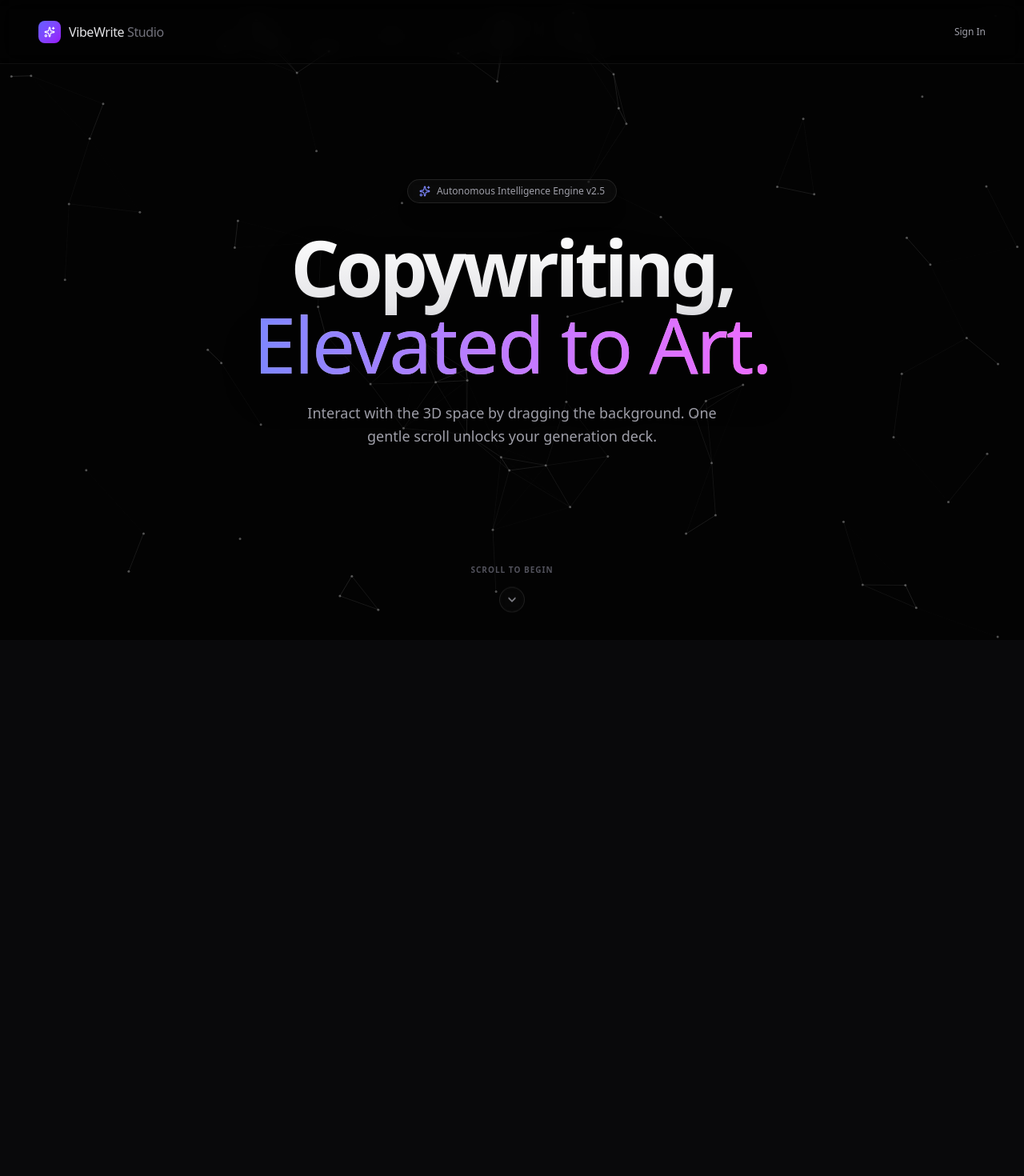
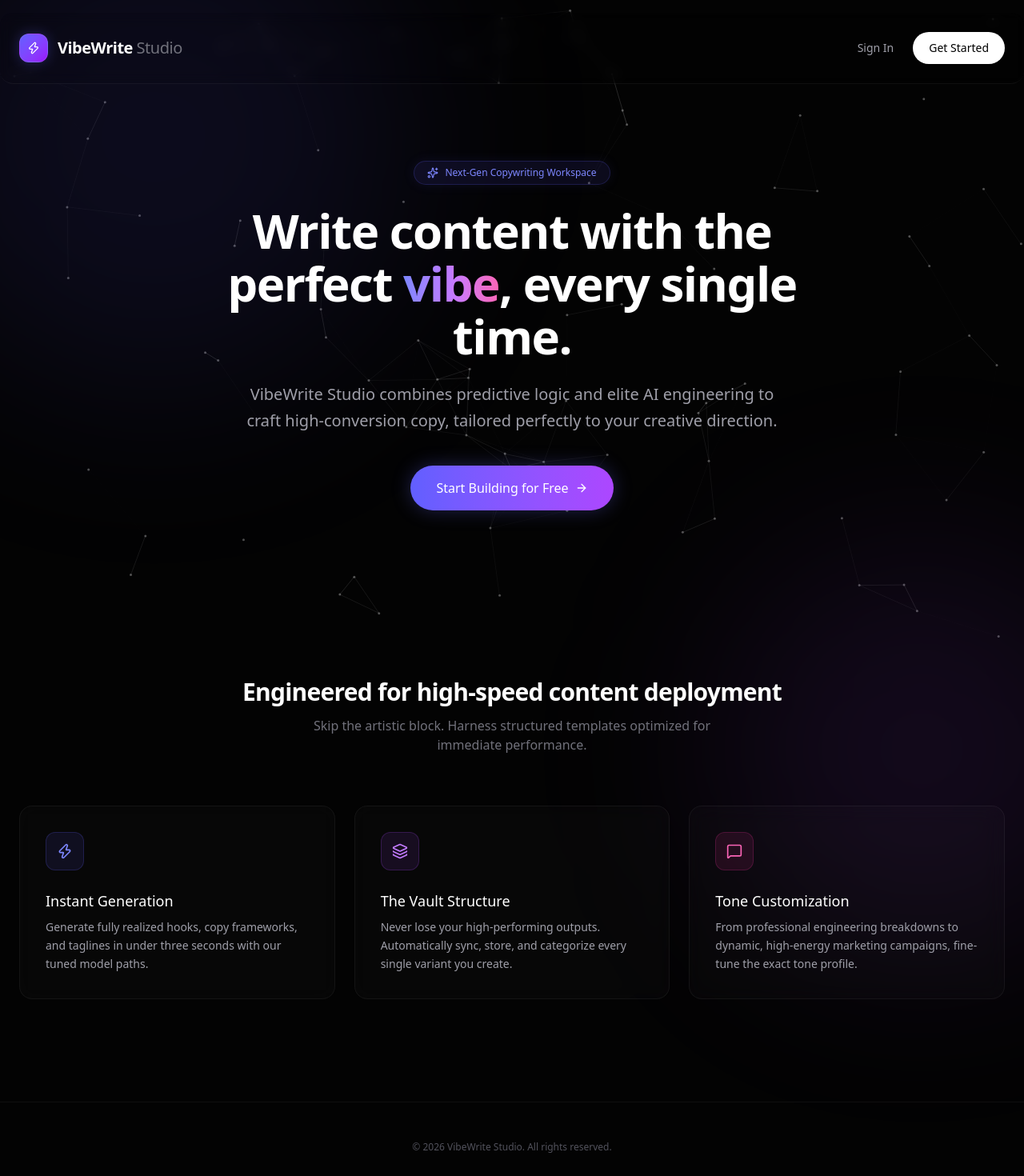
Before and after one commit to aneeshmoturu/vibewrite-app, a Next.js app: page / in a window 1280 px wide. Shown: the top 1470 px of the page at 80% size. Before the commit the page ends 800 px from the top, so only its background shows below. Built offline with nearby package versions, Linux system fonts and the light colour scheme; no server answers.

Commit message:
Final Polish: Added Sonner, Skeleton, and Vault page

```diff
--- a/package.json
+++ b/package.json
@@ -14,13 +14,16 @@
     "@google/generative-ai": "^0.24.1",
     "@prisma/client": "^6.19.3",
     "@splinetool/react-spline": "^4.1.0",
+    "@stripe/stripe-js": "^9.7.0",
     "framer-motion": "^12.40.0",
     "lucide-react": "^1.17.0",
     "next": "^15.3.3",
     "openai": "^6.39.1",
     "react": "^19.1.0",
     "react-dom": "^19.1.0",
-    "react-markdown": "^10.1.0"
+    "react-markdown": "^10.1.0",
+    "sonner": "^2.0.7",
+    "stripe": "^22.2.0"
   },
   "devDependencies": {
     "@eslint/eslintrc": "^3.3.1",
--- a/src/actions/generate.ts
+++ b/src/actions/generate.ts
@@ -29,14 +29,17 @@ export async function generateProductCopy(formData: FormData) {
     You must seamlessly include the following key features: ${keywords}.
     Make it punchy, persuasive, and ready to publish on a website. Keep it strictly under 3 paragraphs.`;
 
-const model = genAI.getGenerativeModel({ model: "gemini-2.5-flash" });    const aiResponse = await model.generateContent(prompt);
+    const model = genAI.getGenerativeModel({ model: "gemini-2.5-flash" });
+    const aiResponse = await model.generateContent(prompt);
     const generatedCopy = aiResponse.response.text();
 
-    // 2. Save the generation to history
+    // 2. Save the generation to history (UPDATED TO MATCH NEW SCHEMA)
     await prisma.generation.create({
       data: {
         userId: userId,
-        prompt: `[${tone}] ${productName} - ${keywords}`,
+        productName: productName,
+        keywords: keywords,
+        tone: tone,
         content: generatedCopy,
       },
     });
@@ -48,6 +51,7 @@ const model = genAI.getGenerativeModel({ model: "gemini-2.5-flash" });    const
     });
 
     revalidatePath("/dashboard");
+    revalidatePath("/dashboard/history"); // Also revalidate the Vault!
 
     return { success: true, data: generatedCopy };
 
--- a/src/app/dashboard/GeneratorForm.tsx
+++ b/src/app/dashboard/GeneratorForm.tsx
@@ -5,6 +5,7 @@ import { generateProductCopy } from "@/actions/generate";
 import { motion } from "framer-motion";
 import { Sparkles, Copy, Check, AlertCircle } from "lucide-react";
 import ReactMarkdown from "react-markdown";
+import { toast } from "sonner";
 
 export default function GeneratorForm() {
   const [loading, setLoading] = useState(false);
@@ -30,6 +31,12 @@ export default function GeneratorForm() {
   const handleCopy = () => {
     navigator.clipboard.writeText(result);
     setCopied(true);
+
+    toast.success("Copied to clipboard", {
+      description: "Your copy is ready to be pasted anywhere.",
+      duration: 3000,
+    });
+
     setTimeout(() => setCopied(false), 2000);
   };
 
@@ -122,6 +129,7 @@ export default function GeneratorForm() {
           {/* The Content Area */}
           <div className="flex-1 overflow-y-auto custom-scrollbar pr-2">
 
+            {/* Idle State */}
             {!result && !error && !loading && (
               <div className="h-full flex flex-col items-center justify-center text-zinc-600 space-y-4">
                 <Sparkles className="w-8 h-8 opacity-20" />
@@ -131,13 +139,28 @@ export default function GeneratorForm() {
               </div>
             )}
 
+            {/* NEW: Premium Skeleton Loading State */}
             {loading && (
-              <div className="h-full flex flex-col items-center justify-center space-y-4">
-                <div className="w-6 h-6 border-2 border-indigo-500/30 border-t-indigo-500 rounded-full animate-spin" />
-                <p className="text-sm text-zinc-500 animate-pulse">Drafting optimal copy...</p>
+              <div className="flex flex-col space-y-6 pt-2 w-full">
+                {/* Simulated Heading */}
+                <div className="h-6 w-1/3 bg-white/5 rounded-md animate-pulse" />
+
+                {/* Simulated Paragraph 1 */}
+                <div className="space-y-3">
+                  <div className="h-4 w-full bg-white/5 rounded-md animate-pulse" />
+                  <div className="h-4 w-11/12 bg-white/5 rounded-md animate-pulse" style={{ animationDelay: '100ms' }} />
+                  <div className="h-4 w-4/5 bg-white/5 rounded-md animate-pulse" style={{ animationDelay: '200ms' }} />
+                </div>
+
+                {/* Simulated Paragraph 2 */}
+                <div className="space-y-3 pt-4">
+                  <div className="h-4 w-full bg-white/5 rounded-md animate-pulse" style={{ animationDelay: '150ms' }} />
+                  <div className="h-4 w-5/6 bg-white/5 rounded-md animate-pulse" style={{ animationDelay: '250ms' }} />
+                </div>
               </div>
             )}
 
+            {/* Error State */}
             {error && !loading && (
               <div className="p-4 bg-red-500/10 border border-red-500/20 rounded-xl flex items-start gap-3 text-red-400 text-sm">
                 <AlertCircle className="w-5 h-5 shrink-0" />
@@ -145,6 +168,7 @@ export default function GeneratorForm() {
               </div>
             )}
 
+            {/* Success Result State */}
             {result && !loading && (
               <motion.div
                 initial={{ opacity: 0 }}
--- a/src/app/dashboard/history/page.tsx
+++ b/src/app/dashboard/history/page.tsx
@@ -1,18 +1,18 @@
 import { auth } from "@clerk/nextjs/server";
 import { redirect } from "next/navigation";
-import prisma from "@/lib/prisma";
 import Link from "next/link";
-import { ArrowLeft, Clock } from "lucide-react";
-import InteractiveWireframe from "../../InteractiveWireframe";
-import CopyButton from "./CopyButton";
+import { ArrowLeft, Clock, FileText, Zap, Search } from "lucide-react";
+import InteractiveWireframe from "@/app/InteractiveWireframe";
+import { UserButton } from "@clerk/nextjs";
+import prisma from "@/lib/prisma"; // <-- 1. Import Prisma
 
 export default async function HistoryPage() {
   const { userId } = await auth();
   if (!userId) redirect("/");
 
-  // Fetch all generations for this user, newest first!
-  const generations = await prisma.generation.findMany({
-    where: { userId },
+  // 2 & 3. Fetch real data from the database, ordered by newest first!
+  const pastGenerations = await prisma.generation.findMany({
+    where: { userId: userId },
     orderBy: { createdAt: "desc" },
   });
 
@@ -22,47 +22,88 @@ export default async function HistoryPage() {
 
       <div className="relative z-10 p-6 sm:p-12 max-w-5xl mx-auto flex flex-col min-h-screen pointer-events-none">
 
-        {/* Header */}
+        {/* Simple Header */}
         <header className="flex justify-between items-center mb-12 py-4 border-b border-white/10 backdrop-blur-md bg-black/20 px-6 rounded-2xl pointer-events-auto shadow-2xl">
-          <div className="flex items-center gap-3">
-            <Link href="/dashboard" className="p-2 hover:bg-white/10 rounded-full transition-colors mr-2">
-              <ArrowLeft className="w-5 h-5 text-zinc-400" />
+          <div className="flex items-center gap-4">
+            <Link
+              href="/dashboard"
+              className="p-2 hover:bg-white/10 rounded-full transition-colors border border-transparent hover:border-white/10"
+            >
+              <ArrowLeft className="w-5 h-5 text-zinc-400 hover:text-white" />
             </Link>
-            <div className="w-10 h-10 rounded-xl bg-gradient-to-br from-zinc-700 to-zinc-900 flex items-center justify-center border border-white/10 shadow-[0_0_20px_rgba(255,255,255,0.1)]">
-              <Clock className="w-5 h-5 text-white" />
-            </div>
-            <h1 className="text-2xl font-semibold tracking-tight text-white">
-              Generation <span className="text-zinc-500 font-normal">Vault</span>
+            <div className="h-6 w-px bg-white/10" />
+            <h1 className="text-xl font-semibold tracking-tight text-white flex items-center gap-2">
+              <Clock className="w-5 h-5 text-indigo-400" />
+              The Vault
             </h1>
+          </div>
+
+          <div className="ring-2 ring-white/10 rounded-full shadow-lg transition-transform hover:scale-105 bg-black flex items-center justify-center pointer-events-auto">
+            <UserButton appearance={{ elements: { avatarBox: "w-10 h-10" } }} />
           </div>
         </header>
 
-        {/* The Vault Content */}
-        <div className="pointer-events-auto space-y-6">
-          {generations.length === 0 ? (
-            <div className="text-center py-20 bg-white/[0.02] border border-white/5 rounded-2xl backdrop-blur-xl shadow-xl">
-              <p className="text-zinc-400">Your vault is empty. Go generate some copy!</p>
-            </div>
-          ) : (
-            generations.map((gen) => (
-              <div key={gen.id} className="bg-white/[0.02] border border-white/5 rounded-2xl p-6 backdrop-blur-xl shadow-xl flex flex-col gap-4 transition-all hover:bg-white/[0.04]">
-                <div className="flex justify-between items-start border-b border-white/5 pb-4">
-                  <div className="pr-4">
-                    <p className="text-xs font-semibold text-indigo-400 uppercase tracking-wider mb-1">Prompt Configuration</p>
-                    <p className="text-sm text-zinc-300 leading-relaxed">{gen.prompt}</p>
-                  </div>
-                  <div className="flex flex-col items-end gap-3 shrink-0">
-                    <span className="text-xs text-zinc-500 font-medium bg-black/30 px-2 py-1 rounded-md">
-                      {new Date(gen.createdAt).toLocaleDateString()}
-                    </span>
-                    <CopyButton text={gen.content} />
+        {/* Search & Filter Bar */}
+        <div className="mb-8 flex items-center justify-between pointer-events-auto">
+          <div className="relative w-full max-w-md">
+            <Search className="absolute left-4 top-1/2 -translate-y-1/2 w-4 h-4 text-zinc-500" />
+            <input
+              type="text"
+              placeholder="Search past generations..."
+              className="w-full bg-white/5 border border-white/10 rounded-full pl-11 pr-4 py-2.5 text-sm text-zinc-100 focus:outline-none focus:ring-2 focus:ring-indigo-500/50 transition-all placeholder:text-zinc-600 backdrop-blur-sm"
+            />
+          </div>
+        </div>
+
+        {/* History Grid */}
+        <div className="grid grid-cols-1 gap-6 pointer-events-auto pb-12">
+          {pastGenerations.map((gen) => (
+            <div
+              key={gen.id}
+              className="bg-white/[0.02] border border-white/5 rounded-2xl p-6 backdrop-blur-xl shadow-lg hover:border-white/10 transition-colors group flex flex-col sm:flex-row gap-6"
+            >
+              {/* Info Column */}
+              <div className="sm:w-1/3 flex flex-col gap-3 border-b sm:border-b-0 sm:border-r border-white/5 pb-4 sm:pb-0 sm:pr-6">
+                <div>
+                  <h3 className="text-lg font-medium text-zinc-100">{gen.productName}</h3>
+                  {/* 4. Format the Date perfectly */}
+                  <p className="text-xs text-zinc-500 mt-1">
+                    {new Date(gen.createdAt).toLocaleDateString("en-US", {
+                      month: "short",
+                      day: "numeric",
+                      year: "numeric",
+                      hour: "numeric",
+                      minute: "2-digit"
+                    })}
+                  </p>
+                </div>
+                <div className="inline-flex items-center gap-1.5 bg-[#111] border border-white/10 px-2.5 py-1 rounded-md text-[11px] font-medium text-zinc-400 w-fit">
+                  <FileText className="w-3 h-3" />
+                  {gen.tone}
+                </div>
+              </div>
+
+              {/* Content Column */}
+              <div className="sm:w-2/3 flex flex-col justify-between">
+                <div className="text-sm text-zinc-300 leading-relaxed mb-4 whitespace-pre-wrap">
+                  {gen.content}
+                </div>
+                <div className="flex justify-end">
+                  {/* Visual button placeholder - functionality can be added later! */}
+                  <div className="text-xs font-medium text-indigo-400 hover:text-indigo-300 transition-colors flex items-center gap-1 bg-indigo-500/10 px-3 py-1.5 rounded-lg cursor-pointer">
+                    <Zap className="w-3 h-3" />
+                    Saved
                   </div>
                 </div>
-                <div className="text-sm text-zinc-300 leading-relaxed whitespace-pre-wrap">
-                  {gen.content}
-                </div>
               </div>
-            ))
+            </div>
+          ))}
+
+          {pastGenerations.length === 0 && (
+            <div className="flex flex-col items-center justify-center py-20 text-zinc-500 border border-white/5 rounded-2xl bg-white/[0.01] backdrop-blur-sm">
+              <Clock className="w-10 h-10 mb-4 opacity-20" />
+              <p>Your vault is currently empty. Go generate some copy!</p>
+            </div>
           )}
         </div>
 
--- a/src/app/layout.tsx
+++ b/src/app/layout.tsx
@@ -1,37 +1,29 @@
-import type { Metadata } from "next";
 import { ClerkProvider } from "@clerk/nextjs";
-import { Geist, Geist_Mono } from "next/font/google";
+import { Toaster } from "sonner"; // <-- We added this import
 import "./globals.css";
 
-const geistSans = Geist({
-  variable: "--font-geist-sans",
-  subsets: ["latin"],
-});
-
-const geistMono = Geist_Mono({
-  variable: "--font-geist-mono",
-  subsets: ["latin"],
-});
-
-export const metadata: Metadata = {
-  title: "VibeWrite — AI Product Descriptions for Shopify",
-  description:
-    "Bulk-generate brand-specific product descriptions for your Shopify store. 100 on-brand descriptions in 60 seconds.",
+export const metadata = {
+  title: "VibeWrite Studio",
+  description: "Next-Gen Copywriting Workspace",
 };
 
 export default function RootLayout({
   children,
-}: Readonly<{
+}: {
   children: React.ReactNode;
-}>) {
+}) {
   return (
-    <html lang="en" className="dark">
-      <body
-        suppressHydrationWarning
-        className={`${geistSans.variable} ${geistMono.variable} antialiased`}
-      >
-        <ClerkProvider>{children}</ClerkProvider>
-      </body>
-    </html>
+    <ClerkProvider>
+      <html lang="en">
+        <body className="bg-[#030303] antialiased">
+          {/* This renders your actual pages */}
+          {children}
+
+          {/* We added this Toaster component! */}
+          {/* 'richColors' makes success toasts green and error toasts red */}
+          <Toaster position="bottom-right" theme="dark" closeButton richColors />
+        </body>
+      </html>
+    </ClerkProvider>
   );
 }
--- a/src/app/page.tsx
+++ b/src/app/page.tsx
@@ -1,19 +1,127 @@
+import Link from "next/link";
 import { auth } from "@clerk/nextjs/server";
-import HeroOverlay from "./HeroOverlay";
-import InteractiveWireframe from "./InteractiveWireframe"; // <-- Import the new background!
+import { ArrowRight, Sparkles, Zap, Shield, Layers, MessageSquare } from "lucide-react";
+import InteractiveWireframe from "@/app/InteractiveWireframe";
 
-export default async function HomePage() {
+export default async function LandingPage() {
   const { userId } = await auth();
 
   return (
-    <main className="h-screen overflow-y-auto snap-y snap-mandatory scroll-smooth bg-[#030303] text-zinc-50 select-none custom-scrollbar">
-
-      {/* Our Custom High-Performance Interactive Background */}
+    <div className="relative min-h-screen bg-[#030303] text-zinc-50 font-sans overflow-x-hidden">
+      {/* Background Grid Pattern */}
       <InteractiveWireframe />
 
-      {/* Structured Sections that snap perfectly on a single scroll */}
-      <HeroOverlay isAuth={!!userId} />
+      {/* Decorative Glowing Orbs */}
+      <div className="absolute top-[-10%] left-[-10%] w-[50vw] h-[50vw] rounded-full bg-indigo-500/10 blur-[120px] pointer-events-none z-0" />
+      <div className="absolute bottom-[20%] right-[-10%] w-[40vw] h-[40vw] rounded-full bg-purple-500/10 blur-[120px] pointer-events-none z-0" />
 
-    </main>
+      {/* Navigation Header */}
+      <header className="relative z-10 max-w-7xl mx-auto px-6 py-6 flex justify-between items-center border-b border-white/5 backdrop-blur-sm bg-black/5 m-4 rounded-2xl">
+        <div className="flex items-center gap-3">
+          <div className="w-9 h-9 rounded-xl bg-gradient-to-br from-indigo-500 to-purple-600 flex items-center justify-center shadow-[0_0_15px_rgba(99,102,241,0.3)] border border-white/10">
+            <Zap className="w-4 h-4 text-white" />
+          </div>
+          <span className="text-xl font-semibold tracking-tight text-white">
+            VibeWrite <span className="text-zinc-500 font-normal">Studio</span>
+          </span>
+        </div>
+
+        {/* Updated Navigation Bar (Fixed Redundancy) */}
+        <nav className="flex items-center gap-6">
+          <Link
+            href={userId ? "/dashboard/history" : "/sign-in"}
+            className="text-sm font-medium text-zinc-400 hover:text-white transition-colors"
+          >
+            {userId ? "Vault" : "Sign In"}
+          </Link>
+          <Link
+            href={userId ? "/dashboard" : "/sign-up"}
+            className="bg-white text-black text-sm font-medium px-5 py-2.5 rounded-full hover:bg-zinc-200 transition-all shadow-md"
+          >
+            {userId ? "Go to App" : "Get Started"}
+          </Link>
+        </nav>
+      </header>
+
+      {/* Hero Section */}
+      <section className="relative z-10 max-w-5xl mx-auto px-6 pt-20 pb-16 text-center flex flex-col items-center">
+        <div className="inline-flex items-center gap-2 bg-indigo-500/10 border border-indigo-500/20 px-4 py-1.5 rounded-full text-xs font-medium text-indigo-400 mb-6 shadow-[0_0_15px_rgba(99,102,241,0.1)]">
+          <Sparkles className="w-3.5 h-3.5" />
+          <span>Next-Gen Copywriting Workspace</span>
+        </div>
+
+        <h1 className="text-4xl sm:text-6xl font-bold tracking-tight text-white max-w-3xl leading-[1.1] mb-6">
+          Write content with the perfect <span className="bg-gradient-to-r from-indigo-400 via-purple-400 to-pink-400 bg-clip-text text-transparent">vibe</span>, every single time.
+        </h1>
+
+        <p className="text-zinc-400 text-lg sm:text-xl max-w-2xl mb-10 leading-relaxed">
+          VibeWrite Studio combines predictive logic and elite AI engineering to craft high-conversion copy, tailored perfectly to your creative direction.
+        </p>
+
+        <div className="flex flex-col sm:flex-row gap-4 items-center">
+          <Link
+            href={userId ? "/dashboard" : "/sign-up"}
+            className="group flex items-center gap-2 bg-gradient-to-r from-indigo-500 to-purple-500 hover:from-indigo-400 hover:to-purple-400 text-white px-8 py-4 rounded-full font-medium text-base transition-all shadow-[0_0_25px_rgba(99,102,241,0.3)] hover:scale-[1.02]"
+          >
+            <span>Start Building for Free</span>
+            <ArrowRight className="w-4 h-4 transition-transform group-hover:translate-x-1" />
+          </Link>
+        </div>
+      </section>
+
+      <hr className="border-white/5 max-w-7xl mx-auto my-12" />
+
+      {/* Features Grid */}
+      <section className="relative z-10 max-w-7xl mx-auto px-6 py-12">
+        <div className="text-center mb-16">
+          <h2 className="text-2xl sm:text-3xl font-semibold tracking-tight text-white mb-3">
+            Engineered for high-speed content deployment
+          </h2>
+          <p className="text-zinc-500 max-w-xl mx-auto text-sm sm:text-base">
+            Skip the artistic block. Harness structured templates optimized for immediate performance.
+          </p>
+        </div>
+
+        <div className="grid grid-cols-1 md:grid-cols-3 gap-6">
+          {/* Card 1 */}
+          <div className="bg-white/[0.02] border border-white/5 rounded-2xl p-8 backdrop-blur-md hover:border-white/10 transition-colors group">
+            <div className="w-12 h-12 rounded-xl bg-indigo-500/10 flex items-center justify-center border border-indigo-500/20 mb-6 group-hover:bg-indigo-500/20 transition-colors">
+              <Zap className="w-5 h-5 text-indigo-400" />
+            </div>
+            <h3 className="text-lg font-medium text-white mb-2">Instant Generation</h3>
+            <p className="text-zinc-400 text-sm leading-relaxed">
+              Generate fully realized hooks, copy frameworks, and taglines in under three seconds with our tuned model paths.
+            </p>
+          </div>
+
+          {/* Card 2 */}
+          <div className="bg-white/[0.02] border border-white/5 rounded-2xl p-8 backdrop-blur-md hover:border-white/10 transition-colors group">
+            <div className="w-12 h-12 rounded-xl bg-purple-500/10 flex items-center justify-center border border-purple-500/20 mb-6 group-hover:bg-purple-500/20 transition-colors">
+              <Layers className="w-5 h-5 text-purple-400" />
+            </div>
+            <h3 className="text-lg font-medium text-white mb-2">The Vault Structure</h3>
+            <p className="text-zinc-400 text-sm leading-relaxed">
+              Never lose your high-performing outputs. Automatically sync, store, and categorize every single variant you create.
+            </p>
+          </div>
+
+          {/* Card 3 */}
+          <div className="bg-white/[0.02] border border-white/5 rounded-2xl p-8 backdrop-blur-md hover:border-white/10 transition-colors group">
+            <div className="w-12 h-12 rounded-xl bg-pink-500/10 flex items-center justify-center border border-pink-500/20 mb-6 group-hover:bg-pink-500/20 transition-colors">
+              <MessageSquare className="w-5 h-5 text-pink-400" />
+            </div>
+            <h3 className="text-lg font-medium text-white mb-2">Tone Customization</h3>
+            <p className="text-zinc-400 text-sm leading-relaxed">
+              From professional engineering breakdowns to dynamic, high-energy marketing campaigns, fine-tune the exact tone profile.
+            </p>
+          </div>
+        </div>
+      </section>
+
+      {/* Footer */}
+      <footer className="relative z-10 max-w-7xl mx-auto px-6 py-12 mt-20 border-t border-white/5 text-center text-zinc-600 text-xs">
+        <p>&copy; {new Date().getFullYear()} VibeWrite Studio. All rights reserved.</p>
+      </footer>
+    </div>
   );
 }
```
Also changed, not shown: 2 other files (tests, documents, lock files or other folders).
